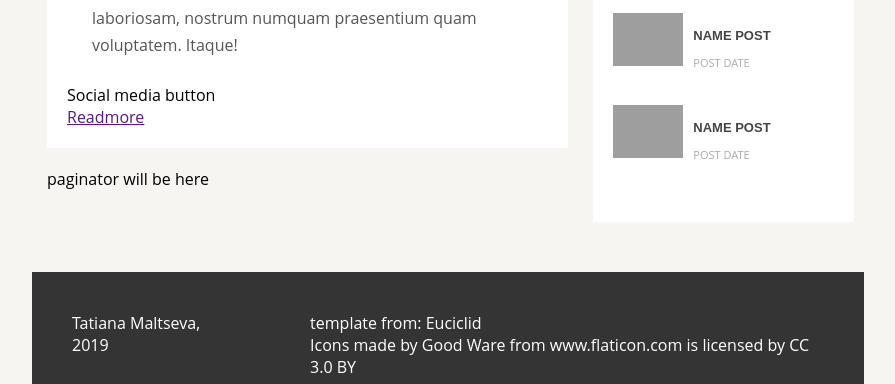
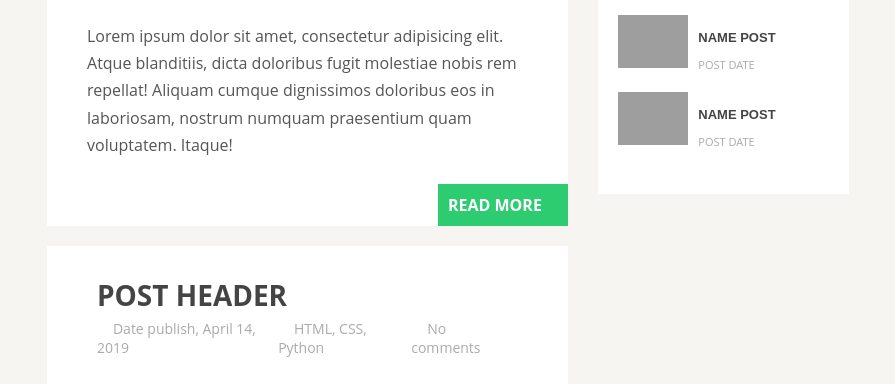
Before and after one commit to TatianMal/Blog_Django, a Django app: template templates/base.html in a window 1280 px wide. Shown: the part 1008-1392 px from the top of the page, without its empty margins (192-1087 px from the left). Run offline with Django 3.2, Linux system fonts and the light colour scheme; the template is opened without the code that fills it, so the values that code supplies are empty; grey boxes are pictures that could not be loaded.

Commit message:
completed half-adaptive html-coding of main  page

```diff
--- a/static/css/main.css
+++ b/static/css/main.css
@@ -1,3 +1,4 @@
+/*general styles*/
 html, body{
     margin: 0;
     padding: 0;
@@ -8,13 +9,17 @@
 }
 
 .main_header, footer,
-section.container, .warning_unpublished{
+main, .warning_unpublished{
     margin: 20px auto;
     width: 65%;
     display: flex;
     min-height: 50px;
 }
 
+main{
+    margin-bottom: 0;
+}
+/*header styles*/
 .main_header{
     background-color: #343434;
     color: white;
@@ -53,7 +58,7 @@
 nav a:hover{
     background-color: aqua;
 }
-
+/*unpublished styles*/
 .warning_unpublished{
     background-color: darkred;
     padding: 15px;
@@ -62,9 +67,9 @@
     box-sizing: border-box;
     color: white;
 }
-
+/*articles styles*/
 .articles{
-    margin: 15px;
+    margin: 15px 15px 0 15px;
     width: 65%;
     display: flex;
     flex-direction: column;
@@ -73,59 +78,149 @@
 .articles article{
     margin-bottom: 20px;
     background-color: white;
-    padding: 20px;
     display: flex;
     flex-direction: column;
+}
+
+.article_header{
+    padding: 30px 50px;
+}
+
+.post_categories a:hover{
+    color: #2ecc71;
 }
 
 .status{
     display: flex;
     color: #AAAAAA;
-}
-
-article .date{
-    border: 3px solid #343434;
-}
-
-.status span{
-    border: 3px solid #343434;
-}
-
-article .status{
     flex-grow: 1;
 }
 
+.status .date, .status span{
+    margin-right: 15px;
+    font-size: 14px;
+}
+
+article .date::before{
+    font-family: "Font Awesome 5 Free";
+    content: "\f017";
+    margin-right: 5px;
+}
+
+.status .post_categories::before{
+    font-family: "Font Awesome 5 Free";
+    content: "\f07c";
+    margin-right: 5px;
+}
+
+.status .comments::before{
+    font-family: "Font Awesome 5 Free";
+    content: "\f086";
+    margin-right: 5px;
+}
+
+.post_categories a{
+    text-decoration: none;
+    color: inherit;
+}
+
+.post_categories a:hover{
+    color: #2ecc71;
+}
+
+.post_head{
+    font-size: 28px;
+    text-transform: uppercase;
+    margin: 0 0 5px 0;
+    font-weight: 700;
+}
+
+.post_head a{
+    text-decoration: none;
+    color: #444444;
+}
+
+.post_head a:hover{
+    color: #2ecc71;
+}
+
+.description{
+    margin: 25px 40px;
+    font-size: 16px;
+    line-height: 1.7em;
+    color: #555555;
+}
+
+.readmore{
+    align-self: flex-end;
+    color: white;
+    text-decoration: none;
+    background-color: #2ecc71;
+    padding: 10px;
+    font-weight: bold;
+    text-transform: uppercase;
+}
+
+.readmore::after{
+    font-family: "Font Awesome 5 Free";
+    font-size: 16px;
+    content: "  \f35a";
+}
+/*paginator styles*/
+.paginator{
+    margin: 10px 0;
+}
+
+.paginator a,
+.paginator span{
+    display: inline-block;
+    height: 20px;
+    line-height: 20px;
+    min-width: 15px;
+    color: white;
+    padding: 10px 15px;
+    background-color: #343434;
+    text-align: center;
+    vertical-align: middle;
+    text-decoration: none;
+}
+
+.paginator a:hover{
+    background-color: #2ecc71;
+}
+/*aside styles*/
 aside{
     width: 35%;
 }
-
-aside div{
+/*search form styles*/
+aside section, .search{
     background-color: white;
-    margin: 10px;
+    margin: 15px;
     padding-bottom: 15px;
 }
 
-div.search{
-    padding: 20px;
+.search{
+    padding: 5px;
 }
 
-input[name="search"]{
-    background-color: #343434;
+input[name="search"],
+button.searchbutton{
     color: white;
     border: none;
     padding: 8px;
 }
 
-button.searchbutton{
+input[name="search"]{
+    background-color: #343434;
+}
+
+.searchbutton{
     background-color: #2ecc71;
-    color: white;
     font-weight: bold;
     text-transform: uppercase;
-    padding: 8px;
-    border: none;
 }
-
-p.head{
+/*categories styles*/
+h3.head{
     padding: 20px;
     font-size: 14px;
     font-family: 'Montserrat', sans-serif;
@@ -146,9 +241,8 @@
 
 .categories li{
     border-bottom: 1px solid #f6f5f2;
-    padding-top: 10px;
+    padding: 10px 0;
     display: list-item;
-    padding-bottom: 10px;
 }
 
 .categories li:last-child{
@@ -157,8 +251,10 @@
 
 .categories a{
     text-decoration: none;
-    color: #343434;
+    color: #444444;
 }
+
+/*popular post styles*/
 
 .popular_post{
     position: relative;
@@ -203,18 +299,7 @@
     text-transform: uppercase;
 }
 
-.post_head{
-    font-size: 24px;
-    margin: 0;
-}
-
-.description{
-    margin: 25px;
-    font-size: 16px;
-    line-height: 1.7em;
-    color: #555555;
-}
-
+/*footer styles*/
 footer{
     background-color: #343434;
     color: white;
--- a/templates/base.html
+++ b/templates/base.html
@@ -4,6 +4,7 @@
 <head>
     <meta charset="UTF-8">
     <title>Title</title>
+    <link rel="stylesheet" href="{% static "css/all.min.css" %}">
     <link rel="stylesheet" href="{% static "css/main.css" %}">
 </head>
 <body>
@@ -13,47 +14,50 @@
 <section class="warning_unpublished">
     <p>Warning! You are on the page with unpublished posts!</p>
 </section>
-<section class="container">
+<main>
     <section class="articles">
         <article>
-            <header>
-                <h1 class="post_head">Post header</h1>
+            <header class="article_header">
+                <h1 class="post_head"><a href="#">Post header</a></h1>
                 <div class="status">
-                    <time class="date">date publish</time>
-                    <span class="post_categories">categories of post</span>
-                    <span class="comments">count comments</span>
+                    <time class="date">Date publish, April 14, 2019</time>
+                    <span class="post_categories"><a href="#">HTML, CSS, Python</a></span>
+                    <span class="comments">No comments</span>
                 </div>
             </header>
-            <img src="" alt="" class="main_img">
+            <img src="{% static 'image/2.jpeg' %}" alt="image post" class="article_img">
             <div class="description">
                 Lorem ipsum dolor sit amet, consectetur adipisicing elit.
                 Atque blanditiis, dicta doloribus fugit molestiae nobis rem repellat!
                 Aliquam cumque dignissimos doloribus eos in laboriosam, nostrum numquam
                 praesentium quam voluptatem. Itaque!
             </div>
-            <div class="social">Social media button</div>
-            <a href="" class="readmore">Readmore</a>
+            <a href="" class="readmore">Read more</a>
         </article>
         <article>
-            <header>
-                <h1 class="post_head">Post header</h1>
+            <header class="article_header">
+                <h1 class="post_head"><a href="#">Post header</a></h1>
                 <div class="status">
-                    <time class="date">date publish</time>
-                    <span class="post_categories">categories of post</span>
-                    <span class="comments">count comments</span>
+                    <time class="date">Date publish, April 14, 2019</time>
+                    <span class="post_categories"><a href="#">HTML, CSS, Python</a></span>
+                    <span class="comments">No comments</span>
                 </div>
             </header>
-            <img src="" alt="" class="main_img">
+            <img src="{% static 'image/2.jpeg' %}" alt="image post" class="article_img">
             <div class="description">
                 Lorem ipsum dolor sit amet, consectetur adipisicing elit.
                 Atque blanditiis, dicta doloribus fugit molestiae nobis rem repellat!
                 Aliquam cumque dignissimos doloribus eos in laboriosam, nostrum numquam
                 praesentium quam voluptatem. Itaque!
             </div>
-            <div class="social">Social media button</div>
-            <a href="" class="readmore">Readmore</a>
+            <a href="" class="readmore">Read more</a>
         </article>
-        <div class="paginator">paginator will be here</div>
+        <div class="paginator">
+            <a href="#1">1</a>
+            <span>&hellip;</span>
+            <a href="#3">3</a>
+            <a href="#4">10</a>
+        </div>
     </section>
     <aside>
         <div class="search">
@@ -62,17 +66,17 @@
                 <button type="submit" class="searchbutton">Search</button>
             </form>
         </div>
-        <div class="categories">
-            <p class="head">Categories</p>
+        <section class="categories">
+            <h3 class="head">Categories</h3>
             <ul>
                 <li><a href="">HTML</a></li>
                 <li><a href="">Cascade Style Cheets</a></li>
                 <li><a href="">JavaScript</a></li>
                 <li><a href="">Python</a></li>
             </ul>
-        </div>
-        <div class="popular">
-            <p class="head">Most popular posts</p>
+        </section>
+        <section class="popular">
+            <h3 class="head">Most popular posts</h3>
             <ul>
                 <li class="popular_post">
                     <img src="{% static 'image/1.png' %}" alt="image post">
@@ -96,9 +100,9 @@
                     </div>
                 </li>
             </ul>
-        </div>
+        </section>
     </aside>
-</section>
+</main>
 
 {% include 'footer.html' %}
 
```
